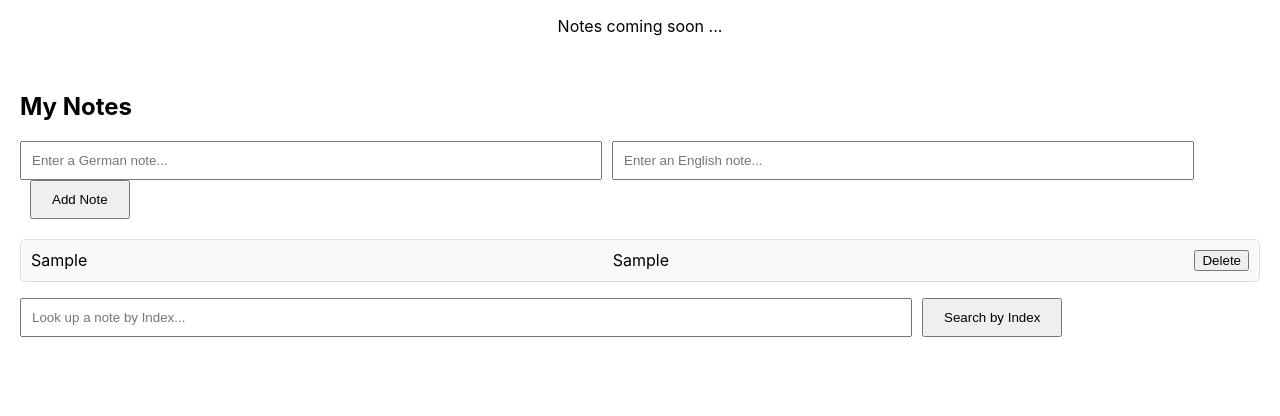
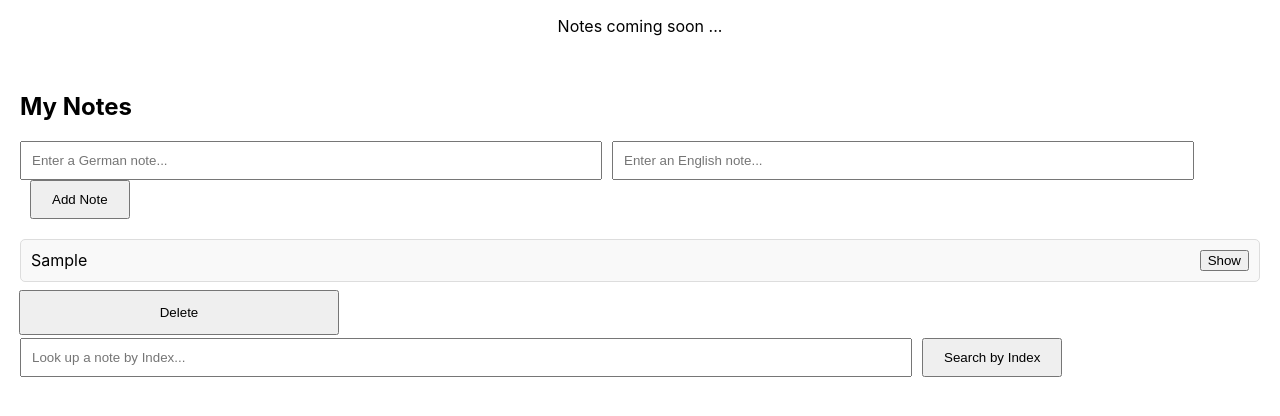
Before and after one commit to sussex-coder/React_Notes, a React (Create React App) app in the folder react_notes/: page / in a window 1280 px wide. Both pictures are taken after typing "Sample", "Sample" into the empty fields and a click on the button "Add Note". Shown: the top 416 px of the page. Built offline with nearby package versions, Linux system fonts and the light colour scheme.

Commit message:
added function and global const to allow flashcard to be turned tidied up style a bit so delete button appears under flashcard

```diff
--- a/react_notes/src/Note.js
+++ b/react_notes/src/Note.js
@@ -6,6 +6,7 @@ const Note = () => {
   const [inputE, setInputE] = useState(''); // English Input
   const [inputG, setInputG] = useState('');  // German Input
   const [index, getIndex] = useState('');
+  const [cardshow, switchSide] = useState(0);
 
   const addNote = () => {
     if (inputE.trim() !== '' && inputG.trim() !== ''){
@@ -24,6 +25,16 @@ const Note = () => {
     const gotNote = notes[index];
     alert(gotNote ? `${gotNote[1]} - ${gotNote[0]}` : 'Note not found');
   };
+
+  const ChangeCard = () => {
+
+        if(cardshow === 0){
+          switchSide(1)
+        }
+        else if (cardshow ===1){
+         switchSide(0)
+        }
+  }
 
   return (
     <div style={{ padding: '20px' }}>
@@ -65,9 +76,19 @@ const Note = () => {
               }}
             >
               <div style={{ display: 'flex', justifyContent: 'space-between', width: '100%' }}>
-                <span style={{ marginRight: '10px' }}>{firstValue}</span>
-                <span>{secondValue}</span>
-                <button onClick={() => deleteNote(idx)} style={{ marginLeft: '10px' }}>
+                {cardshow === 0 ? firstValue : secondValue}
+                <button onClick={() => ChangeCard ()} style={{ marginLeft: '10px' }}>
+                  Show
+                </button>
+
+                <button onClick={() => deleteNote(idx)}
+                style={{
+              position: 'absolute',
+              marginLeft: '-.9em',
+              marginTop: '3em',
+              width: '25%',
+              padding: '1em'
+            }}>
                   Delete
                 </button>
               </div>
@@ -82,7 +103,7 @@ const Note = () => {
           value={index}
           onChange={(e) => getIndex(e.target.value)}
           placeholder="Look up a note by Index..."
-          style={{ padding: '10px', width: '70%' }}
+          style={{ padding: '10px',marginTop:'3em', width: '70%'}}
         />
         <button onClick={getNote} style={{ padding: '10px 20px', marginLeft: '10px' }}>
           Search by Index
```
